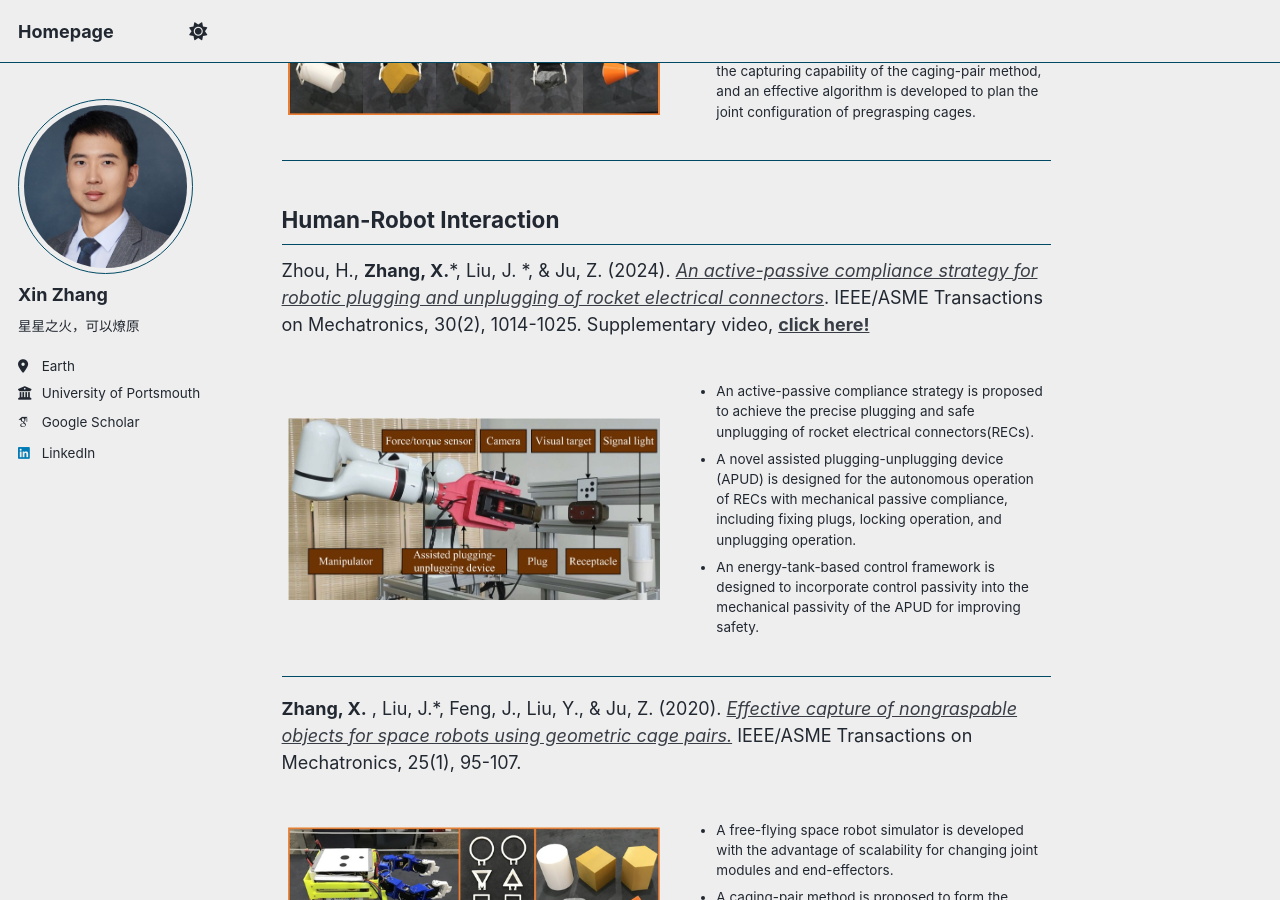
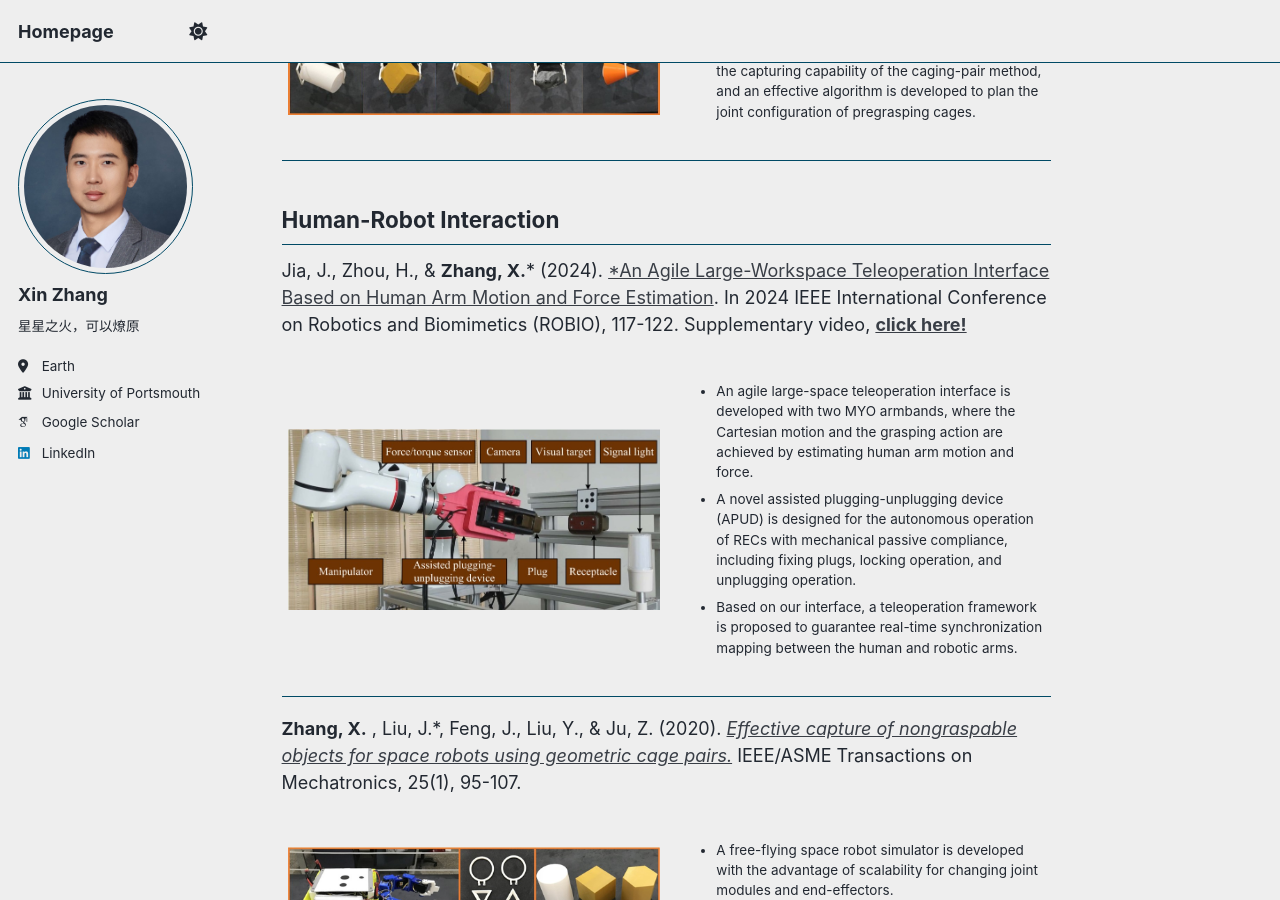
Before and after one commit to Mansion-ZX/Mansion-ZX.github.io, a Jekyll site: the page built from _pages/about.md, in a window 1280 px wide and 900 px high, scrolled down 2218 px. Built offline with Jekyll 4.4.1, drawn with Linux system fonts in a browser that asks for light colours; some web fonts are replaced; a script that is not in the unit is left out.

Commit message:
Update about.md

```diff
--- a/_pages/about.md
+++ b/_pages/about.md
@@ -71,8 +71,8 @@ Supplementary video, [**click here!**](https://youtu.be/2VHrQxNMTVU)
 
 Human-Robot Interaction
 ------
-Zhou, H., **Zhang, X.***, Liu, J. *, & Ju, Z. (2024). [*An active-passive compliance strategy for robotic plugging and unplugging of rocket electrical connectors*](https://ieeexplore.ieee.org/abstract/document/10569080). IEEE/ASME Transactions on Mechatronics, 30(2), 1014-1025.
-Supplementary video, [**click here!**](https://youtu.be/2VHrQxNMTVU)
+Jia, J., Zhou, H., & **Zhang, X.*** (2024). [*An Agile Large-Workspace Teleoperation Interface Based on Human Arm Motion and Force Estimation](https://ieeexplore.ieee.org/abstract/document/10907507). In 2024 IEEE International Conference on Robotics and Biomimetics (ROBIO), 117-122.
+Supplementary video, [**click here!**](https://youtu.be/5EQW3m5ep10)
 <table border="0" style="border-collapse: collapse; border: none;">
   <tr>
     <td style="width: 50%; border: none;">
@@ -80,9 +80,9 @@ Supplementary video, [**click here!**](https://youtu.be/2VHrQxNMTVU)
     </td>
     <td style="vertical-align: top; padding-left: 10px; border: none;">
       <ul>
-      <li>An active-passive compliance strategy is proposed to achieve the precise plugging and safe unplugging of rocket electrical connectors(RECs).</li>
+      <li>An agile large-space teleoperation interface is developed with two MYO armbands, where the Cartesian motion and the grasping action are achieved by estimating human arm motion and force.</li>
       <li>A novel assisted plugging-unplugging device (APUD) is designed for the autonomous operation of RECs with mechanical passive compliance, including fixing plugs, locking operation, and unplugging operation.</li>
-      <li>An energy-tank-based control framework is designed to incorporate control passivity into the mechanical passivity of the APUD for improving safety.</li>
+      <li>Based on our interface, a teleoperation framework is proposed to guarantee real-time synchronization mapping between the human and robotic arms.</li>
       </ul>
     </td>
   </tr>
```
